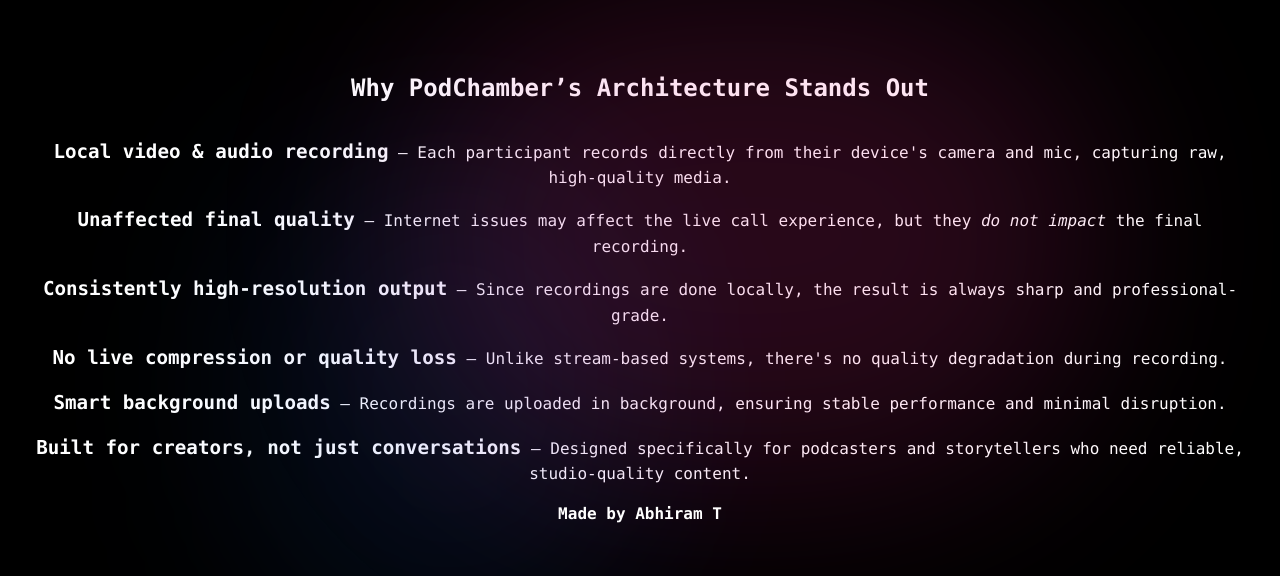
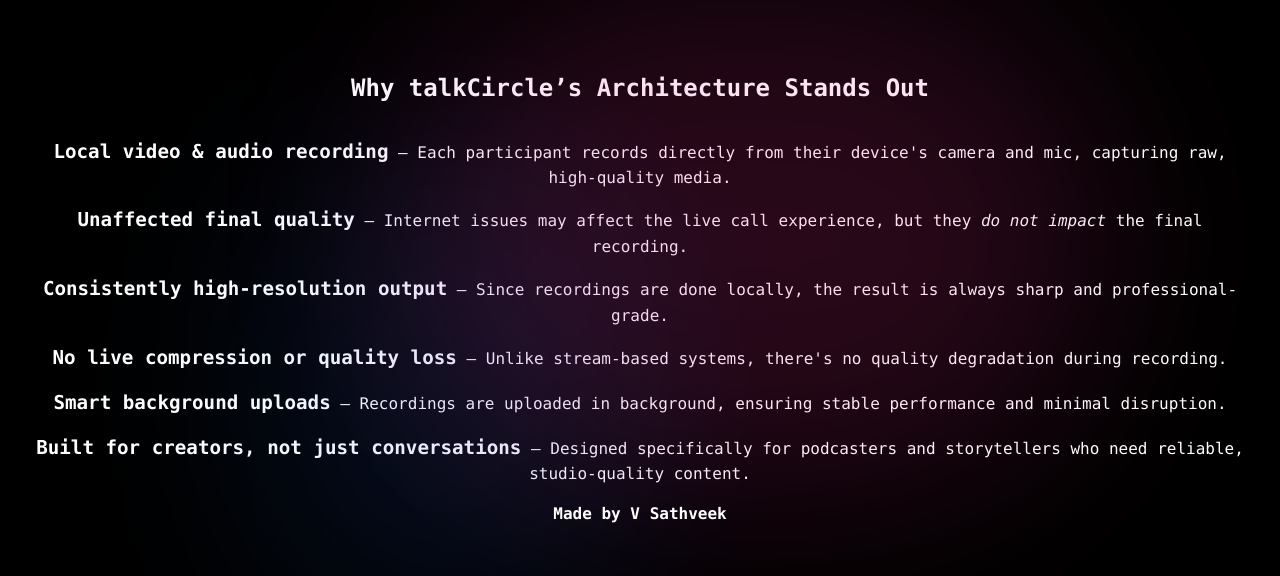
Before and after one commit to VSathveek/TalkCircle, a React (Vite) app in the folder client/: page /about in a window 1280 px wide. Shown: the part 126-702 px from the top of the page. Built offline with nearby package versions, Linux system fonts and the light colour scheme.

Commit message:
Update About section heading and credit

```diff
--- a/client/src/components/About.tsx
+++ b/client/src/components/About.tsx
@@ -1,7 +1,7 @@
 const About = () => {
     return (
         <div className="relative w-[100vw] font-mono min-h-[calc(100vh-4rem)] bg-[#000000] flex flex-col justify-center items-center gap-[2rem]">
-                <h2 className="max-w-[95%] text-[1.5rem] font-bold text-center">Why PodChamber’s Architecture Stands Out</h2>
+                <h2 className="max-w-[95%] text-[1.5rem] font-bold text-center">Why talkCircle’s Architecture Stands Out</h2>
                 <div className="absolute inset-0 z-0">
                     <div className="w-[400px] h-[500px] bg-blue-500/20 absolute top-[200px] left-[250px] rounded-full blur-[100px] opacity-60 animate-pulse transition duration-10000 ease-in-out"></div>
                     <div className="w-[700px] h-[500px] bg-pink-500/30 absolute top-[50px] left-[400px] rounded-full blur-[100px] opacity-60 animate-pulse transition duration-10000 ease-in-out"></div>
@@ -26,7 +26,7 @@ const About = () => {
                         <strong className="text-[1.2rem]">Built for creators, not just conversations</strong> – Designed specifically for podcasters and storytellers who need reliable, studio-quality content.
                     </li>
                 </ul>
-            <div className="relative bottom-[1rem] w-full text-center text-white font-semibold">Made by Abhiram T</div>
+            <div className="relative bottom-[1rem] w-full text-center text-white font-semibold">Made by V Sathveek</div>
         </div>
     )
 }
```
